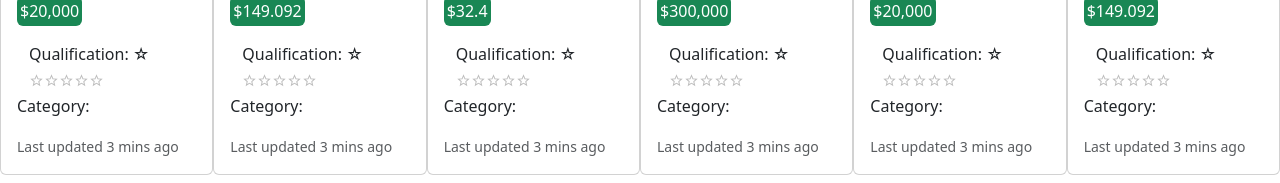
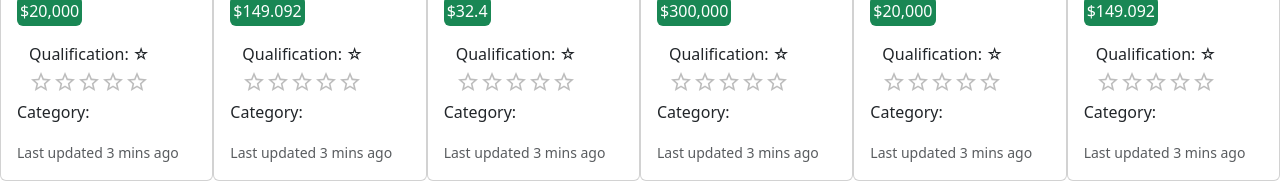
Before and after one commit to Felipesch96/PF-H-Buy, a React (Create React App) app in the folder client/: page /home in a window 1280 px wide. Shown: the part 968-1151 px from the top of the page. Built offline with nearby package versions, Linux system fonts and the light colour scheme.

Commit message:
update calification-card and detail

```diff
--- a/client/src/components/Card/Card.jsx
+++ b/client/src/components/Card/Card.jsx
@@ -31,7 +31,6 @@ const Card = (props) => {
               <p class="card-text mb-1">Qualification: {props.score} ☆</p>
 
               <Rating
-                style={{ fontSize: "15px" }}
                 name="half-rating-read"
                 value={props.score}
                 precision={0.5}
```
